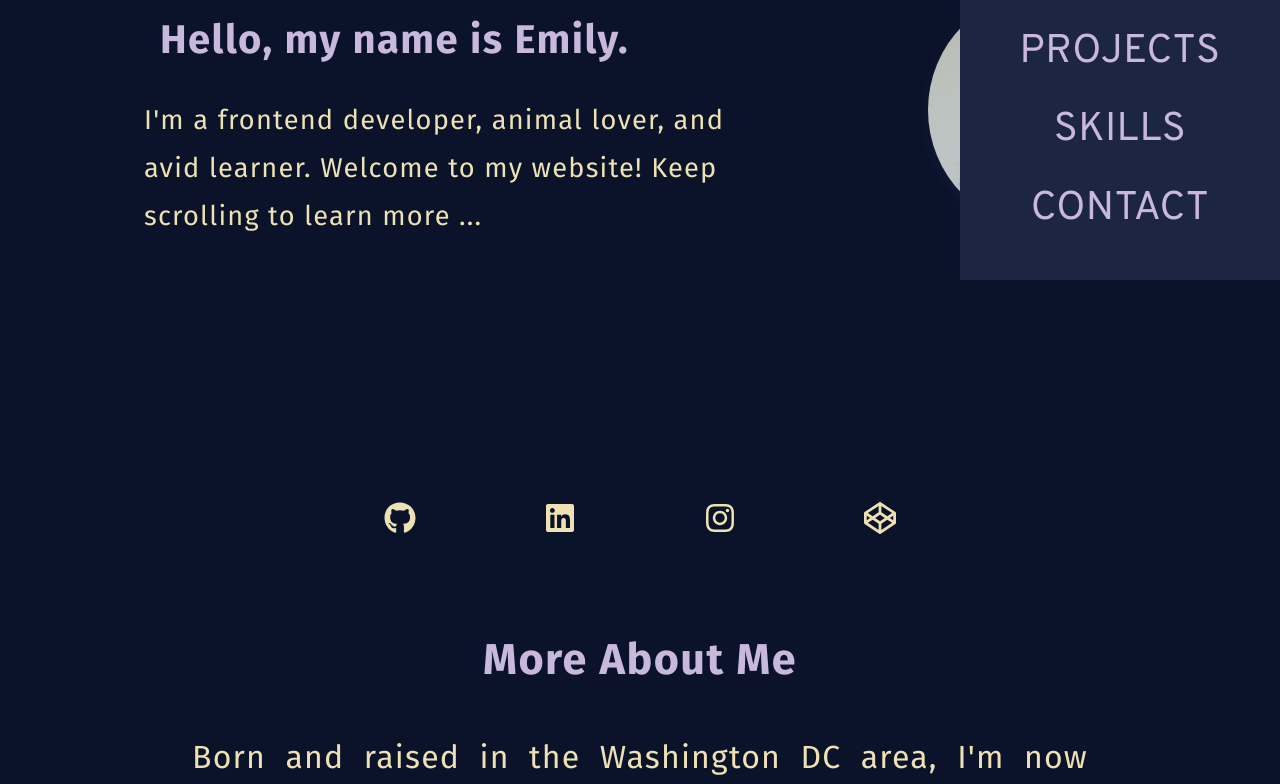
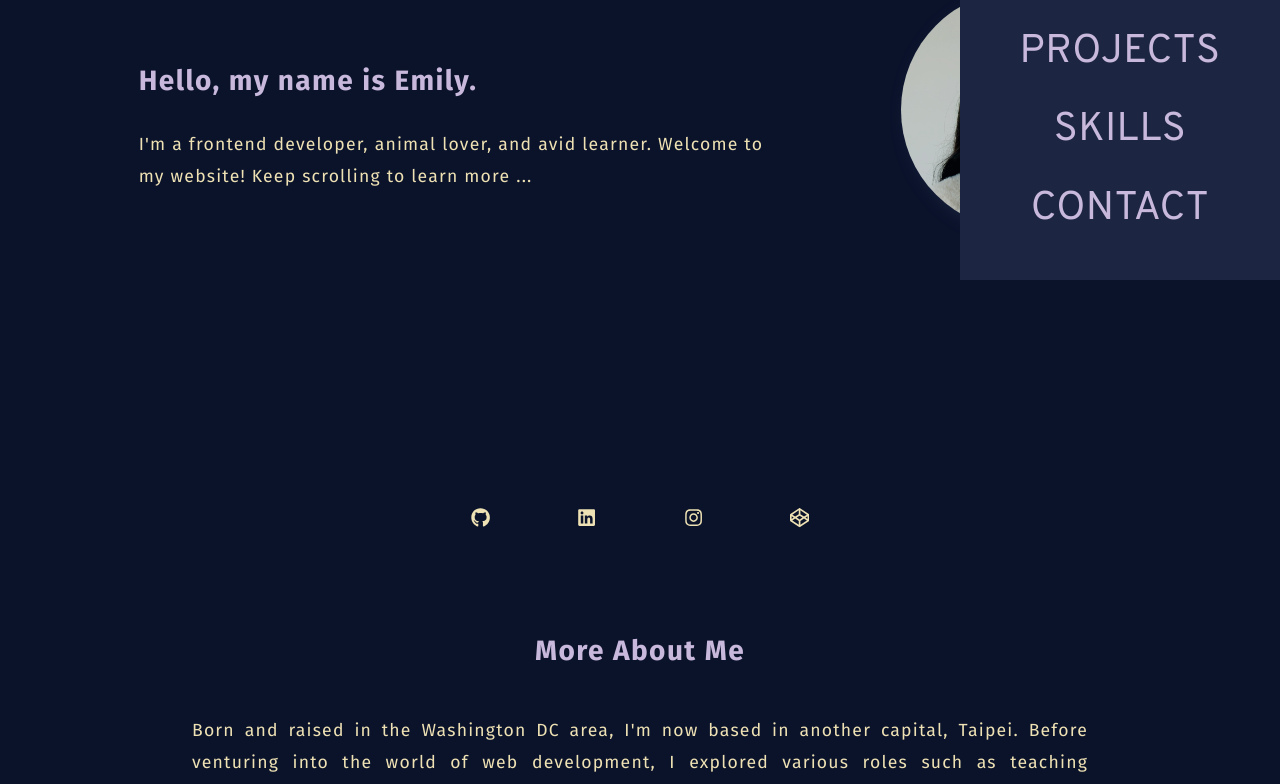
Before and after one commit to eaknott/personal-portfolio, a React (Create React App) app: page / in a window 1280 px wide. Shown: the part 240-1024 px from the top of the page. Built offline with nearby package versions, Linux system fonts and the light colour scheme.

Commit message:
Adjust responsive design for screens larger than phones

```diff
--- a/src/index.css
+++ b/src/index.css
@@ -493,15 +493,15 @@ button:hover {
 }
 
 .footer-links {
-  width: 90vw;
+  width: 60vw;
   display: flex;
   justify-content: space-evenly;
   align-items: center;
 }
 
 .footer-icon {
-  height: 1.5rem;
-  width: 2rem;
+  height: 1.2rem;
+  width: 1.2rem;
 }
 
 .footer-links a {
@@ -640,13 +640,6 @@ button:hover {
   .home {
     margin: 2rem 0;
   }
-  .home h1 {
-    font-size: 2.5rem;
-  }
-  .home p {
-    font-size: 1.5rem;
-    line-height: 3rem;
-  }
   .home-img img {
     height: 15rem;
     width: 15rem;
@@ -672,10 +665,10 @@ button:hover {
   .projects {
     padding-top: 0;
   }
-  swiper-container {
+  /* swiper-container {
     padding: 1rem;
     height: 70vh;
-  }
+  } */
   .skills {
     padding: 10rem 0;
   }
@@ -687,10 +680,6 @@ button:hover {
   }
   .footer-links {
     width: 60vw;
-  }
-  .footer-icon {
-    height: 2.5rem;
-    width: 3rem;
   }
 }
 
@@ -705,12 +694,10 @@ button:hover {
     margin: 2rem 0;
   }
   .home h1 {
-    font-size: 2.5rem;
     text-align: start;
     margin: 2rem 3rem;
   }
   .home p {
-    font-size: 1.7rem;
     text-align: start;
     width: 50vw;
   }
@@ -725,10 +712,10 @@ button:hover {
   .projects {
     padding-top: 0;
   }
-  swiper-container {
+  /* swiper-container {
     padding: 2vh;
     height: 65vh;
-  }
+  } */
   .project-thumbnail img {
     width: 17rem;
   }
@@ -742,10 +729,6 @@ button:hover {
   .contact {
     padding: 5rem 0;
   }
-  .footer-icon {
-    height: 2rem;
-    width: 2rem;
-  }
 }
 
 /* iPAD PRO AND OTHER PORTRAIT TABLETS */
@@ -754,10 +737,10 @@ button:hover {
   .projects {
     padding-top: 10rem;
   }
-  swiper-container {
+  /* swiper-container {
     padding: 2rem;
     height: 70vh;
-  }
+  } */
   .project-thumbnail img {
     width: 17rem;
   }
@@ -775,39 +758,34 @@ button:hover {
     margin: 2rem 0;
   }
   .home h1 {
-    font-size: 2.5rem;
     text-align: start;
     margin: 2rem 3rem;
   }
   .home p {
-    font-size: 1.7rem;
     text-align: start;
     width: 50vw;
+
+    margin-left: 3rem;
   }
   .home-img img {
     height: 15rem;
     width: 15rem;
     margin-top: 0;
+    margin-right: 3rem;
   }
   .about h1 {
-    font-size: 2.7rem;
     margin-top: 5rem;
-  }
-  .about p {
-    font-size: 2rem;
-    line-height: 3rem;
   }
   .projects {
     padding-top: 0;
   }
   .projects-header h1 {
-    font-size: 2.5rem;
-    padding-top: 0;
+    padding-top: 70%;
   }
-  swiper-container {
+  /* swiper-container {
     padding: 1vh;
     height: 50vh;
-  }
+  } */
   .project-thumbnail img {
     width: 25rem;
   }
@@ -818,29 +796,18 @@ button:hover {
   .skills {
     padding-top: 5rem;
   }
-  .skills h1 {
-    font-size: 2.7rem;
-  }
-  .skills p {
-    font-size: 2rem;
-    line-height: 3rem;
-  }
   .contact {
     padding: 5rem 0 8rem 0;
-  }
-  .contact h1 {
-    font-size: 2.7rem;
-  }
-  .contact p {
-    font-size: 2rem;
-    line-height: 3rem;
   }
   .resume-download button {
     font-size: 1.5rem;
   }
+  .footer-links {
+    width: 40vw;
+  }
   .footer-icon {
-    height: 2rem;
-    width: 2rem;
+    height: 1.2rem;
+    width: 1.2rem;
   }
 }
 
@@ -850,10 +817,10 @@ button:hover {
   .projects {
     padding-top: 0;
   }
-  swiper-container {
+  /* swiper-container {
     padding: 2vh;
     height: 60vh;
-  }
+  } */
   .project-thumbnail img {
     width: 17rem;
   }
@@ -867,7 +834,7 @@ button:hover {
 
 @media only screen and (min-width: 1440px) {
   .header-container li {
-    font-size: 1.2rem;
+    font-size: 1rem;
   }
   .home {
     margin: 3rem 0;
@@ -875,18 +842,12 @@ button:hover {
   .projects {
     padding-top: 0;
   }
-  .projects-header h1 {
-    font-size: 2rem;
-  }
   .skills p,
   .skills-body {
     width: 70vw;
   }
-  .footer-links {
-    width: 40vw;
-  }
   .footer-icon {
-    height: 1.5rem;
-    width: 1.5rem;
+    height: 1.2rem;
+    width: 1.2rem;
   }
 }
```
